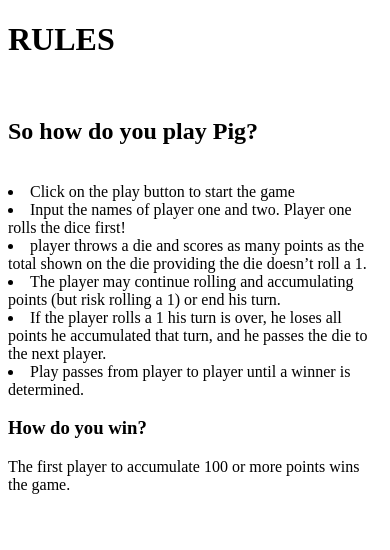
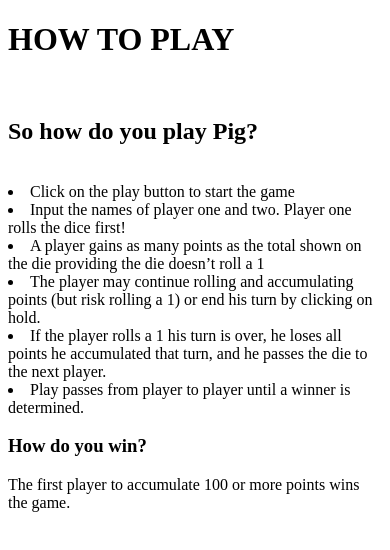
Before and after one commit to KingsMunene/pig, a plain HTML site: page RULES.html in a window 390 px wide. Drawn offline with Linux system fonts and the light colour scheme.

Commit message:
add RULES.html layout

```diff
--- a/RULES.html
+++ b/RULES.html
@@ -6,16 +6,16 @@
   </head>
   <body>
     <div class="container">
-    <h1>RULES</h1>
+      <h1>HOW TO PLAY</h1>
         <br>
           <div class="rows">
-      <div class= "col-md-29">
+            <div class= "col-md-1">
               <h2>So how do you play Pig?</h2>
                 <br>
                   <li> Click on the play button to start the game</li>
                     <li>Input the names of  player one and two. Player one rolls the dice first!</li>
-              <li> player throws a die and scores as many points as the total shown on the die providing the die doesn’t roll a 1.
-            <li> The player may continue rolling and accumulating points (but risk rolling a 1) or end his turn.</li>
+                      <li> A player gains as many points as the total shown on the die providing the die doesn’t roll a 1</li>
+                        <li> The player may continue rolling and accumulating points (but risk rolling a 1) or end his turn by clicking on hold.</li>
             <li>If the player rolls a 1 his turn is over, he loses all points he accumulated that turn, and he passes the die to the next player.</li>
             <li>Play passes from player to player until a winner is determined.</li>
               <h3>How do you win?</h3>
```
Also changed, not shown: index.html (+2 -2 lines). Lines whose indentation alone changed are shown as unchanged.
